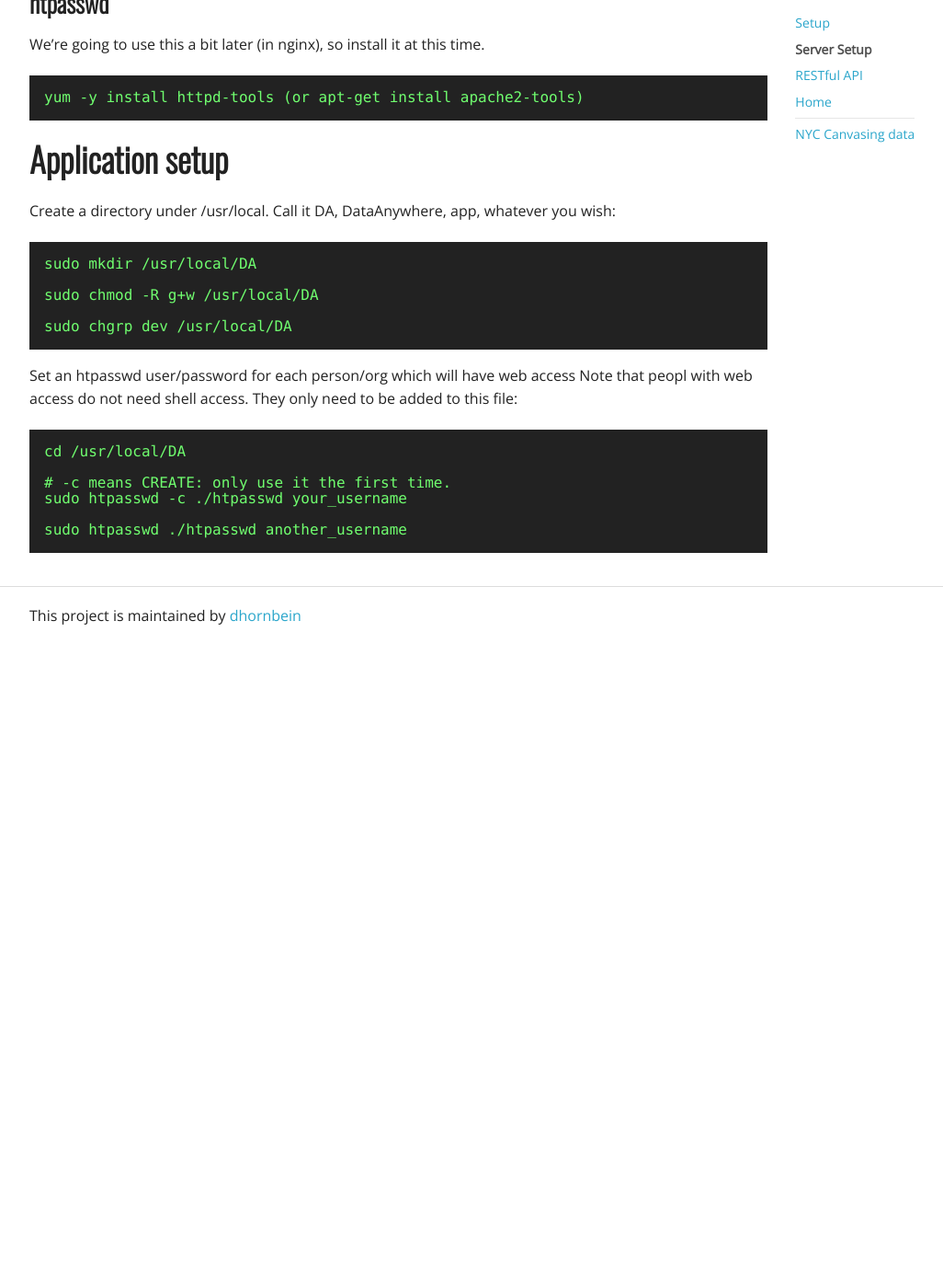
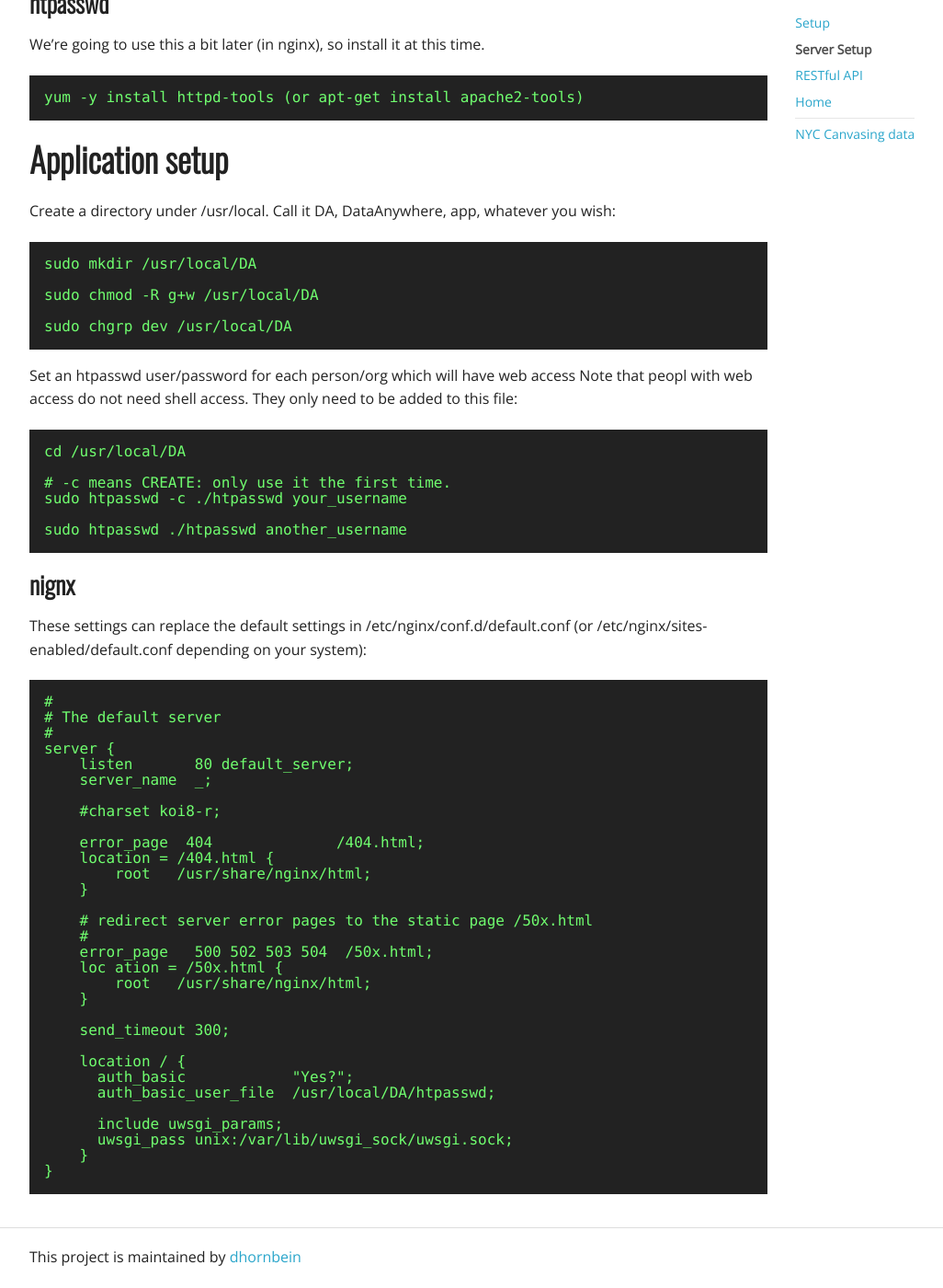
Before and after one commit to dhornbein/DataAnywhere, a Jekyll site: the page built from server_setup.md, in a window 1280 px wide and 1400 px high, scrolled down 2224 px. Shown: the whole window at 92% size, without its empty margins (123-1149 px from the left). Built offline with Jekyll 4.4.1, drawn with Linux system fonts in a browser that asks for light colours; nearby versions of some CDN libraries; before the commit the page ends 2927 px from its top, so only the background shows below that; some of the changed text lies outside the part shown.

Commit message:
server notes

```diff
--- a/server_setup.md
+++ b/server_setup.md
@@ -8,6 +8,7 @@
 ## Security first
 
 These are optional but very highly recommended tools and tips to secure your server from standard attacks.
+All edit commands are shown using vim syntax. Feel free to repalce it with your editor of choice,
 
 ### Add a common group
 
@@ -65,7 +66,7 @@
 
 Change all instances of fail2ban@example.com to your email address.
 
-        :1,$ s/fail2ban@example.com/you@your_email.org/g
+	:1,$ s/fail2ban@example.com/you@your_email.org/g
 
 	:wq
 
@@ -105,3 +106,40 @@
 	sudo htpasswd -c ./htpasswd your_username
 
 	sudo htpasswd ./htpasswd another_username
+
+### nignx
+
+These settings can replace the default settings in /etc/nginx/conf.d/default.conf
+(or /etc/nginx/sites-enabled/default.conf depending on your system):
+
+	#
+	# The default server
+	#
+	server {
+	    listen       80 default_server;
+	    server_name  _;
+
+	    #charset koi8-r;
+
+	    error_page  404              /404.html;
+	    location = /404.html {
+	        root   /usr/share/nginx/html;
+	    }
+
+	    # redirect server error pages to the static page /50x.html
+	    #
+	    error_page   500 502 503 504  /50x.html;
+	    loc	ation = /50x.html {
+	        root   /usr/share/nginx/html;
+	    }
+
+	    send_timeout 300;
+
+	    location / {
+	      auth_basic            "Yes?";
+	      auth_basic_user_file  /usr/local/DA/htpasswd;
+
+	      include uwsgi_params;
+	      uwsgi_pass unix:/var/lib/uwsgi_sock/uwsgi.sock;
+	    }
+	}
```
